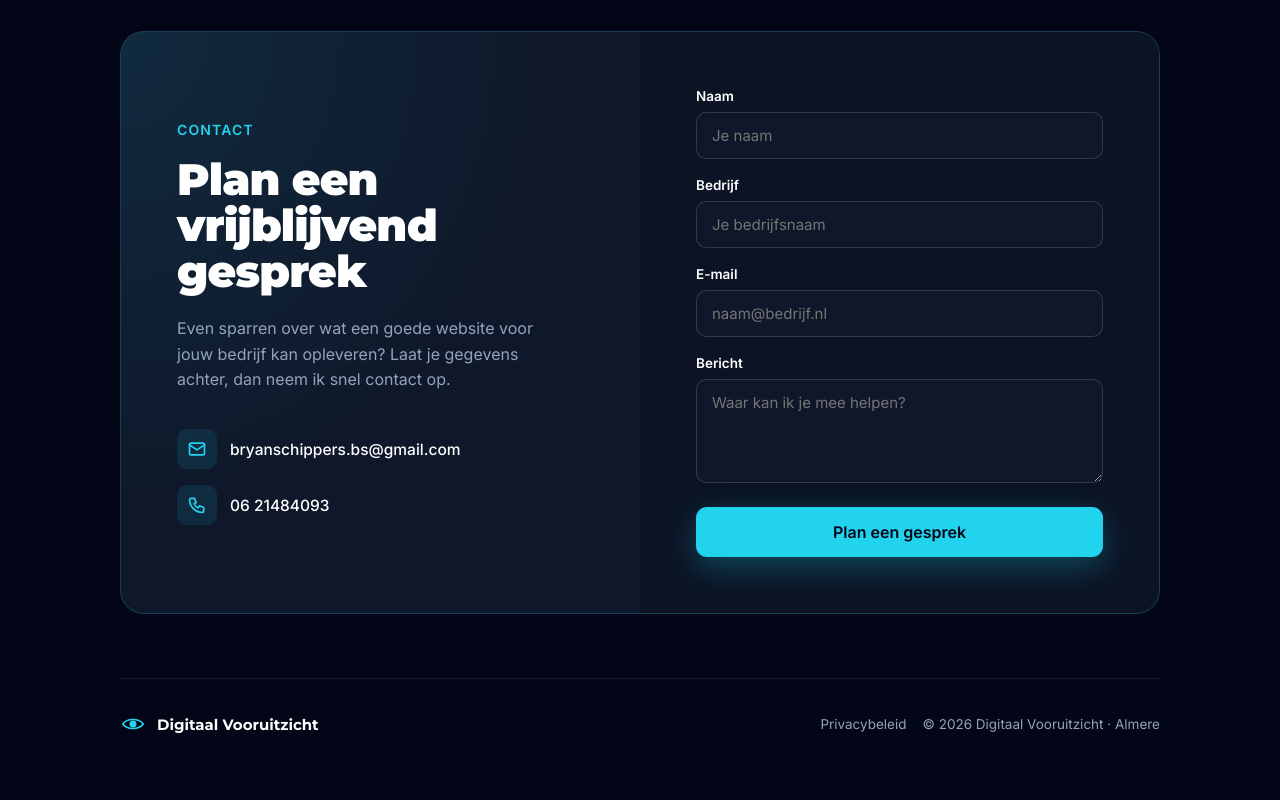
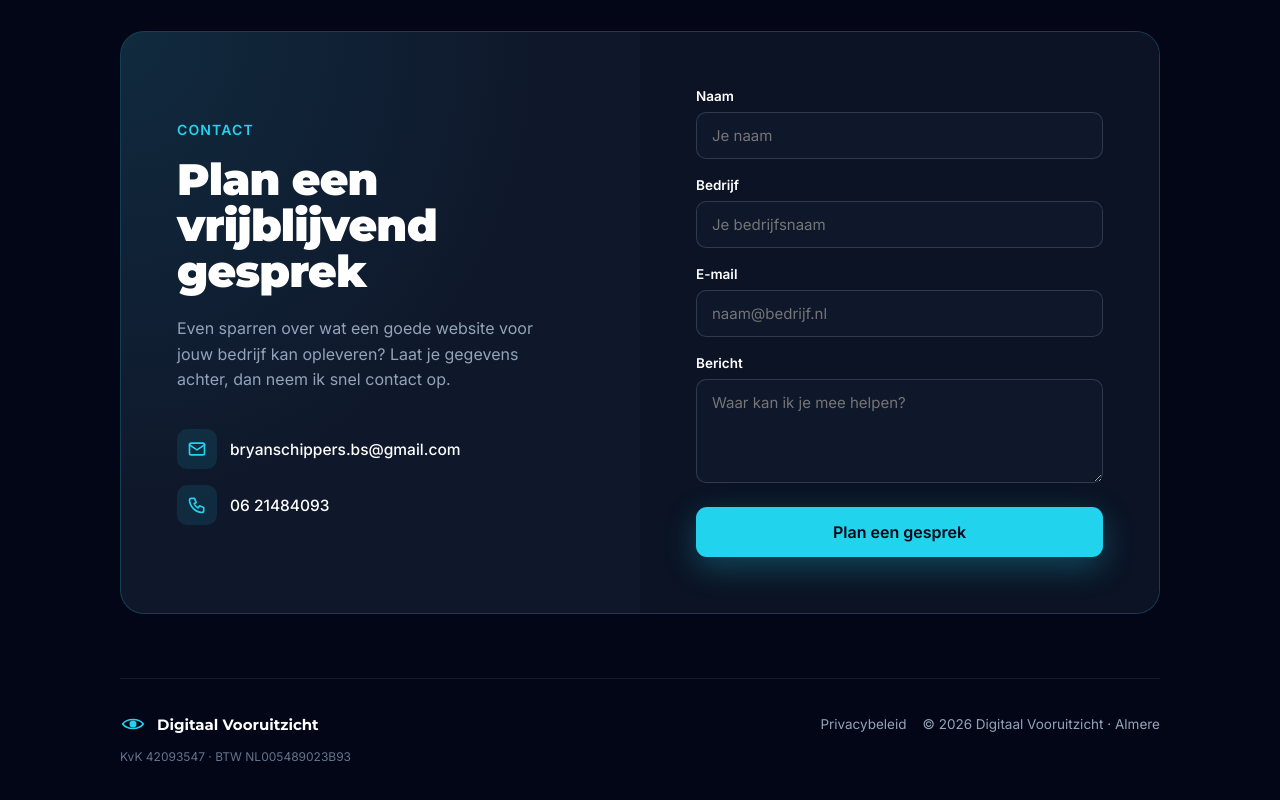
Before and after one commit to bryanclaudeAi/digitaalvooruitzichtwebsite, a Next.js app: page / in a window 1280 px wide. Shown: the part 5441-6241 px from the top of the page. Built offline with nearby package versions, Linux system fonts and the light colour scheme.

Commit message:
Voeg BTW-ID toe aan footer en privacybeleid
Nu Bryan zijn BTW-ID heeft, moet dit net als het KvK-nummer zichtbaar
zijn op de site (informatieplicht).

```diff
--- a/app/page.tsx
+++ b/app/page.tsx
@@ -409,7 +409,8 @@ export default function Home() {
           </div>
         </div>
 
-        <footer style={{ maxWidth: '1040px', margin: '64px auto 0', paddingTop: '32px', borderTop: '1px solid rgba(148,163,184,0.12)', display: 'flex', flexWrap: 'wrap', alignItems: 'center', justifyContent: 'space-between', gap: '18px' }}>
+        <footer style={{ maxWidth: '1040px', margin: '64px auto 0', paddingTop: '32px', borderTop: '1px solid rgba(148,163,184,0.12)' }}>
+          <div style={{ display: 'flex', flexWrap: 'wrap', alignItems: 'center', justifyContent: 'space-between', gap: '18px' }}>
             <div style={{ display: 'flex', alignItems: 'center', gap: '11px' }}>
               <svg width="26" height="26" viewBox="0 0 48 48" fill="none"><path d="M5 24 C13 13, 35 13, 43 24 C35 35, 13 35, 5 24 Z" stroke="#22D3EE" strokeWidth="3" fill="none" strokeLinejoin="round"/><circle cx="24" cy="24" r="6.5" fill="#22D3EE"/></svg>
               <span style={{ fontFamily: 'var(--font-montserrat), sans-serif', fontWeight: 700, fontSize: '15px' }}>Digitaal Vooruitzicht</span>
@@ -417,6 +418,10 @@ export default function Home() {
             <div style={{ display: 'flex', alignItems: 'center', gap: '16px' }}>
               <a href="/privacybeleid" style={{ fontSize: '13.5px', color: '#94A3B8', textDecoration: 'none' }} className="contact-link">Privacybeleid</a>
               <span style={{ fontSize: '13.5px', color: '#94A3B8' }}>&copy; 2026 Digitaal Vooruitzicht &middot; Almere</span>
+            </div>
+          </div>
+          <div style={{ marginTop: '12px', fontSize: '12px', color: '#64748B' }}>
+            KvK 42093547 &middot; BTW NL005489023B93
           </div>
         </footer>
       </section>
--- a/app/privacybeleid/page.tsx
+++ b/app/privacybeleid/page.tsx
@@ -20,7 +20,7 @@ export default function Privacybeleid() {
 
         <section style={sectionStyle}>
           <h2 style={h2Style}>Wie zijn wij</h2>
-          <p style={pStyle}>Digitaal Vooruitzicht (Bryan Schippers), gevestigd in Almere, KvK-nummer 42093547, is verantwoordelijk voor de verwerking van persoonsgegevens zoals beschreven in dit privacybeleid.</p>
+          <p style={pStyle}>Digitaal Vooruitzicht (Bryan Schippers), gevestigd in Almere, KvK-nummer 42093547, BTW-nummer NL005489023B93, is verantwoordelijk voor de verwerking van persoonsgegevens zoals beschreven in dit privacybeleid.</p>
         </section>
 
         <section style={sectionStyle}>
```
Lines whose indentation alone changed are shown as unchanged.
